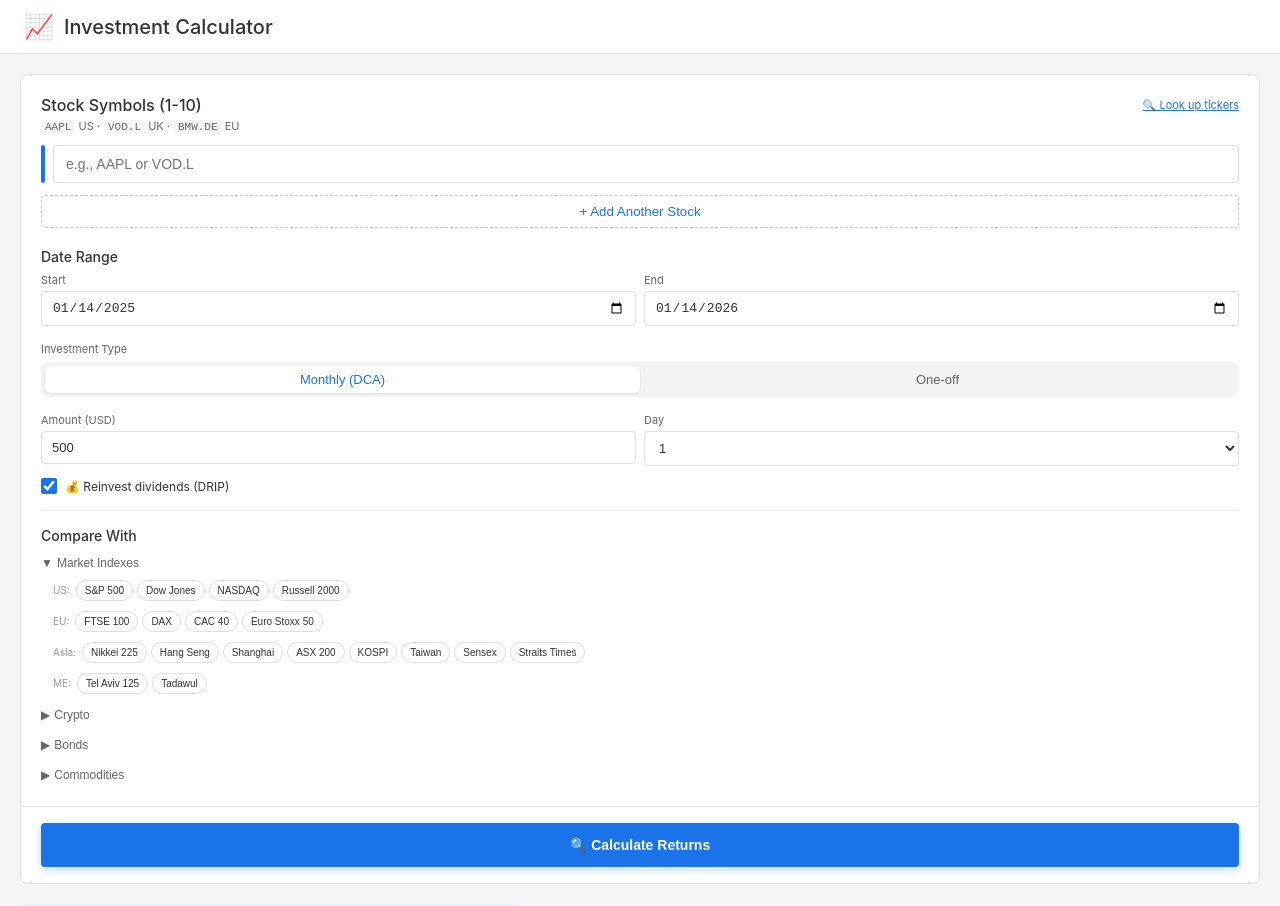
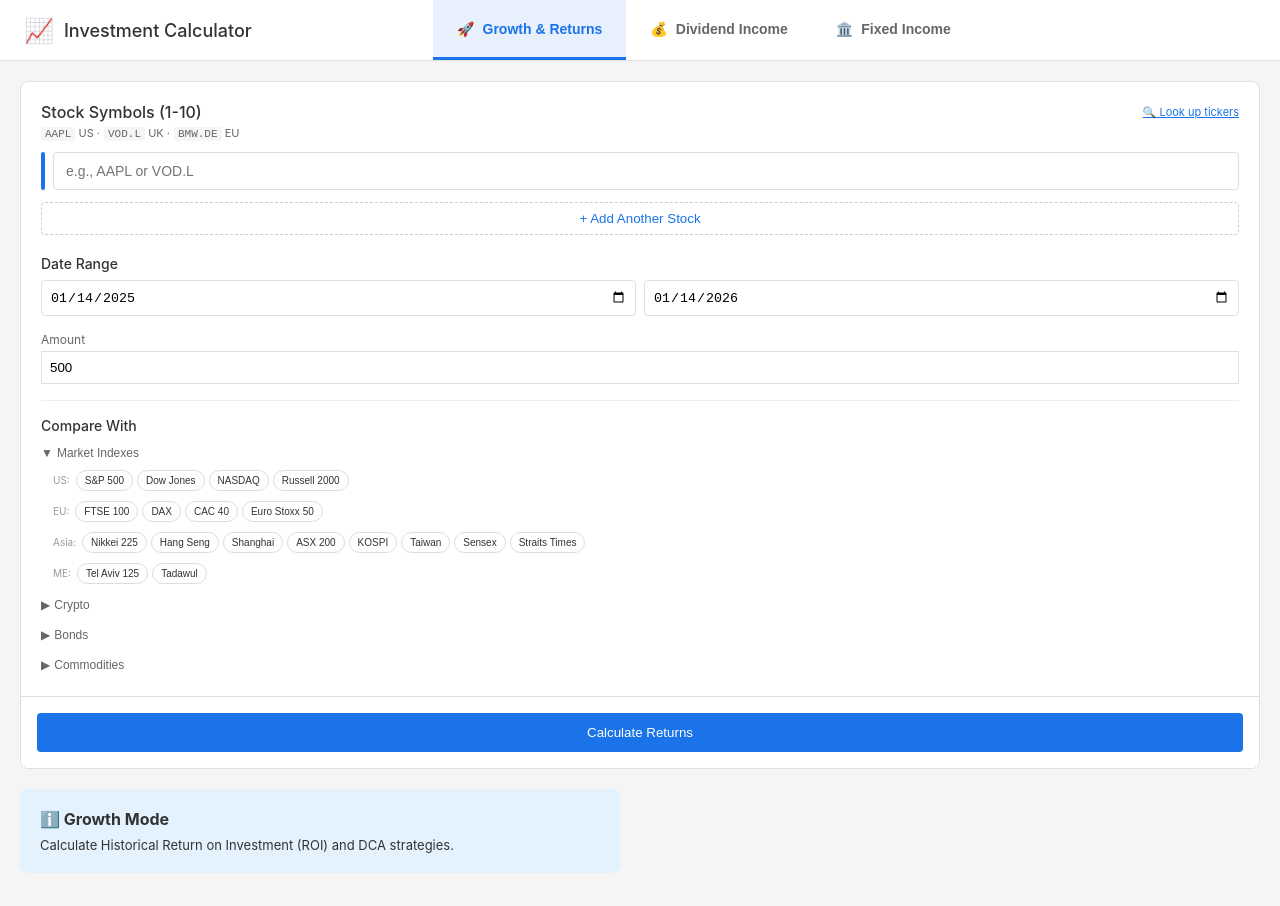
Before and after one commit to MarkJSJewell/investment-analyser, a React (Vite) app: page / in a window 1280 px wide. Shown: the top 906 px of the page. Built offline with nearby package versions, Linux system fonts and the light colour scheme.

Commit message:
Update App.jsx
adding dividends and bonds

```diff
--- a/src/App.jsx
+++ b/src/App.jsx
@@ -6,14 +6,19 @@ import SummaryTable from './components/SummaryTable';
 import IndexConstituents from './components/IndexConstituents';
 import PredictionsCard from './components/PredictionsCard';
 import NewsPanel from './components/NewsPanel';
+import DividendPanel from './components/DividendPanel'; // NEW COMPONENT
+import BondPanel from './components/BondPanel'; // NEW COMPONENT
 import { fetchQuote, fetchHistoricalData, fetchAnalystData } from './services/api';
 import { calculateDCA, buildChartData } from './utils/calculations';
 
-// Theme Context (Kept simple for prop compatibility, but hardcoded to Light Mode)
+// Theme Context
 export const ThemeContext = createContext();
 export const useTheme = () => useContext(ThemeContext);
 
 function App() {
+  const [activeTab, setActiveTab] = useState('growth'); // 'growth', 'dividends', 'bonds'
+
+  // Growth Tab State
   const [stocks, setStocks] = useState([{ symbol: '', status: 'idle', name: '' }]);
   const today = new Date();
   const oneYearAgo = new Date(today.getFullYear() - 1, today.getMonth(), today.getDate()).toISOString().split('T')[0];
@@ -44,8 +49,11 @@ function App() {
     inputBg: 'white',
     headerBg: 'white',
     hoverBg: '#f8f9fa',
+    primary: '#1A73E8',
+    activeTab: '#E8F0FE'
   };
 
+  // ... (Keep existing helper functions like addStock, validateStock, runAnalysis exactly as they were) ...
   const addStock = () => stocks.length < 10 && setStocks([...stocks, { symbol: '', status: 'idle', name: '' }]);
   const removeStock = (index) => stocks.length > 1 && setStocks(stocks.filter((_, i) => i !== index));
   const updateStock = (index, value) => { const n = [...stocks]; n[index] = { symbol: value.toUpperCase(), status: 'idle', name: '' }; setStocks(n); };
@@ -57,32 +65,17 @@ function App() {
   const validateStock = async (index) => {
     const stock = stocks[index];
     if (!stock.symbol.trim()) return;
-
-    const n = [...stocks];
-    n[index] = { ...stock, status: 'validating' };
-    setStocks(n);
-
+    const n = [...stocks]; n[index] = { ...stock, status: 'validating' }; setStocks(n);
     try {
-      // Logic handles ISIN -> Ticker resolution
       const r = await fetchQuote(stock.symbol);
       const u = [...stocks];
-
       if (r.valid) {
-        // Update with resolved symbol (e.g. GB00... -> 0P00...)
-        u[index] = {
-          symbol: r.symbol || stock.symbol,
-          status: 'valid',
-          name: r.name
-        };
+        u[index] = { symbol: r.symbol || stock.symbol, status: 'valid', name: r.name };
       } else {
         u[index] = { ...stock, status: 'invalid', name: r.error || 'Invalid' };
       }
       setStocks(u);
-    } catch {
-      const u = [...stocks];
-      u[index] = { ...stock, status: 'invalid', name: 'Could not validate' };
-      setStocks(u);
-    }
+    } catch { const u = [...stocks]; u[index] = { ...stock, status: 'invalid', name: 'Could not validate' }; setStocks(u); }
   };
 
   const runAnalysis = async () => {
@@ -91,7 +84,6 @@ function App() {
       const validStocks = stocks.filter(s => s.symbol.trim());
       const allSymbols = [...validStocks.map(s => s.symbol), ...selectedIndexes, ...selectedCrypto, ...selectedBonds, ...selectedCommodities];
       if (allSymbols.length === 0) throw new Error('Please enter at least one stock symbol');
-
       const analysisResults = {};
       for (const symbol of allSymbols) {
         try {
@@ -102,261 +94,123 @@ function App() {
       }
       const chartData = buildChartData(analysisResults, allSymbols, investmentMode, investmentAmount);
       setResults({ analysis: analysisResults, chartData, allSymbols });
-
-      // Fetch analyst data sequentially to be kind to API
       setLoadingAnalyst(true);
       const analystResults = {};
       for (const symbol of allSymbols) {
-        try {
-          const d = await fetchAnalystData(symbol);
-          if (d) analystResults[symbol] = d;
-        } catch (e) {
-          console.log(`Analyst data failed for ${symbol}:`, e);
-        }
+        try { const d = await fetchAnalystData(symbol); if (d) analystResults[symbol] = d; } catch (e) { console.log(e); }
       }
       setAnalystData(analystResults);
       setLoadingAnalyst(false);
     } catch (err) { setError(err.message); } finally { setLoading(false); }
   };
 
-  const inputStyle = {
-    padding: '10px 12px',
-    border: `1px solid ${theme.border}`,
-    borderRadius: '4px',
+  // Reusable Tab Button
+  const TabButton = ({ id, icon, label }) => (
+    <button
+      onClick={() => setActiveTab(id)}
+      style={{
+        padding: '12px 24px',
+        background: activeTab === id ? theme.activeTab : 'transparent',
+        border: 'none',
+        borderBottom: activeTab === id ? `3px solid ${theme.primary}` : '3px solid transparent',
+        color: activeTab === id ? theme.primary : theme.textMuted,
+        fontWeight: '600',
+        cursor: 'pointer',
         fontSize: '14px',
-    outline: 'none',
-    width: '100%',
-    background: theme.inputBg,
-    color: theme.text
-  };
+        display: 'flex',
+        alignItems: 'center',
+        gap: '8px'
+      }}
+    >
+      <span>{icon}</span> {label}
+    </button>
+  );
 
   return (
     <ThemeContext.Provider value={{ darkMode: false, theme }}>
       <div style={{ minHeight: '100vh', background: theme.bg, color: theme.text }}>
-        <header style={{ background: theme.headerBg, borderBottom: `1px solid ${theme.border}`, padding: '12px 24px' }}>
-          <div style={{ display: 'flex', alignItems: 'center' }}>
-            <h1 style={{ fontSize: '20px', fontWeight: '500', display: 'flex', alignItems: 'center', gap: '10px', margin: 0 }}>
+
+        {/* Header with Tabs */}
+        <header style={{ background: theme.headerBg, borderBottom: `1px solid ${theme.border}`, padding: '0 24px' }}>
+          <div style={{ display: 'flex', alignItems: 'center', justifyContent: 'space-between', height: '60px' }}>
+            <h1 style={{ fontSize: '18px', fontWeight: '500', display: 'flex', alignItems: 'center', gap: '10px', margin: 0 }}>
               <span style={{ fontSize: '24px' }}>📈</span> Investment Calculator
             </h1>
+
+            {/* Navigation Tabs */}
+            <div style={{ display: 'flex', height: '100%' }}>
+              <TabButton id="growth" icon="🚀" label="Growth & Returns" />
+              <TabButton id="dividends" icon="💰" label="Dividend Income" />
+              <TabButton id="bonds" icon="🏛️" label="Fixed Income" />
+            </div>
+
+            <div style={{ width: '100px' }}></div> {/* Spacer to balance header */}
           </div>
         </header>
 
-        {/* Updated Main Layout: Removed margin: 0 auto, set width to 100% to fill left space */}
-        <main style={{ width: '100%', padding: '20px', boxSizing: 'border-box' }}>
+        <main style={{ width: '100%', padding: '0', boxSizing: 'border-box' }}>
 
-          <div style={{
-            display: 'grid',
-            // Reverted to original grid preferences per request
-            gridTemplateColumns: results ? (sidebarCollapsed ? '50px 1fr 320px' : '400px 1fr 320px') : '1fr',
-            gap: '20px',
-            alignItems: 'start'
-          }}>
-
-            {/* Left Sidebar - Input Controls */}
-            <div style={{
-              background: theme.cardBg,
-              borderRadius: '8px',
-              border: `1px solid ${theme.border}`,
-              position: results ? 'sticky' : 'static',
-              top: '20px',
-              display: 'flex',
-              flexDirection: 'column',
-              maxHeight: results ? 'calc(100vh - 40px)' : 'none',
-              overflow: 'hidden'
-            }}>
-              {/* Collapse/Expand Button */}
+          {/* VIEW: GROWTH (Original Dashboard) */}
+          {activeTab === 'growth' && (
+             <div style={{ padding: '20px', display: 'grid', gridTemplateColumns: results ? (sidebarCollapsed ? '50px 1fr 320px' : '400px 1fr 320px') : '1fr', gap: '20px', alignItems: 'start' }}>
+                {/* ... (Existing Sidebar Code) ... */}
+                <div style={{ background: theme.cardBg, borderRadius: '8px', border: `1px solid ${theme.border}`, position: results ? 'sticky' : 'static', top: '20px', display: 'flex', flexDirection: 'column', maxHeight: results ? 'calc(100vh - 40px)' : 'none', overflow: 'hidden' }}>
                   {results && (
-                <button
-                  onClick={() => setSidebarCollapsed(!sidebarCollapsed)}
-                  style={{
-                    width: '100%',
-                    padding: '8px',
-                    background: theme.hoverBg,
-                    border: 'none',
-                    borderBottom: `1px solid ${theme.border}`,
-                    cursor: 'pointer',
-                    fontSize: '12px',
-                    color: theme.textMuted,
-                    display: 'flex',
-                    alignItems: 'center',
-                    justifyContent: 'center',
-                    gap: '6px',
-                    flexShrink: 0
-                  }}
-                >
-                  {sidebarCollapsed ? '▶' : '◀ Collapse'}
-                </button>
+                    <button onClick={() => setSidebarCollapsed(!sidebarCollapsed)} style={{ width: '100%', padding: '8px', background: theme.hoverBg, border: 'none', borderBottom: `1px solid ${theme.border}`, cursor: 'pointer', fontSize: '12px', color: theme.textMuted }}>{sidebarCollapsed ? '▶' : '◀ Collapse'}</button>
                   )}
-
                   {!sidebarCollapsed && (
                     <div style={{ padding: '20px', overflowY: 'auto', flex: '1 1 auto', minHeight: 0 }}>
                       <StockInput stocks={stocks} onUpdate={updateStock} onRemove={removeStock} onAdd={addStock} onValidate={validateStock} theme={theme} />
-
                       <div style={{ marginTop: '20px' }}>
                         <label style={{ display: 'block', fontWeight: '500', marginBottom: '8px', fontSize: '14px' }}>Date Range</label>
                         <div style={{ display: 'flex', gap: '8px' }}>
-                      <div style={{ flex: 1 }}>
-                        <div style={{ fontSize: '11px', color: theme.textMuted, marginBottom: '4px' }}>Start</div>
-                        <input type="date" value={startDate} onChange={(e) => setStartDate(e.target.value)} min="1990-01-01" max={endDate} style={{ ...inputStyle, padding: '8px 10px', fontSize: '13px' }} />
+                          <input type="date" value={startDate} onChange={(e) => setStartDate(e.target.value)} min="1990-01-01" max={endDate} style={{ padding: '8px', border: `1px solid ${theme.border}`, borderRadius: '4px', width: '100%' }} />
+                          <input type="date" value={endDate} onChange={(e) => setEndDate(e.target.value)} min={startDate} style={{ padding: '8px', border: `1px solid ${theme.border}`, borderRadius: '4px', width: '100%' }} />
                         </div>
-                      <div style={{ flex: 1 }}>
-                        <div style={{ fontSize: '11px', color: theme.textMuted, marginBottom: '4px' }}>End</div>
-                        <input type="date" value={endDate} onChange={(e) => setEndDate(e.target.value)} min={startDate} max={new Date().toISOString().split('T')[0]} style={{ ...inputStyle, padding: '8px 10px', fontSize: '13px' }} />
                       </div>
+                      {/* ... (Rest of inputs: Investment Type, Amount, DRIP, Compare) ... */}
+                      <div style={{ marginTop: '16px' }}>
+                        <label style={{ display: 'block', fontSize: '12px', marginBottom: '4px', color: theme.textMuted }}>Amount</label>
+                        <input type="number" value={investmentAmount} onChange={e => setInvestmentAmount(Number(e.target.value))} style={{ padding: '8px', border: `1px solid ${theme.border}`, width: '100%' }} />
+                      </div>
+                      <ComparisonSelector selectedIndexes={selectedIndexes} selectedCommodities={selectedCommodities} selectedCrypto={selectedCrypto} selectedBonds={selectedBonds} onToggleIndex={toggleIndex} onToggleCommodity={toggleCommodity} onToggleCrypto={toggleCrypto} onToggleBond={toggleBond} />
+                    </div>
+                  )}
+                  <div style={{ padding: '16px', borderTop: `1px solid ${theme.border}`, background: theme.cardBg }}>
+                    <button onClick={runAnalysis} disabled={loading} style={{ width: '100%', background: '#1A73E8', color: 'white', padding: '12px', borderRadius: '4px', border: 'none', cursor: 'pointer', opacity: loading ? 0.7 : 1 }}>{loading ? 'Analyzing...' : 'Calculate Returns'}</button>
                   </div>
                 </div>
 
-                  <div style={{ marginTop: '16px' }}>
-                    <div style={{ fontSize: '11px', color: theme.textMuted, marginBottom: '6px' }}>Investment Type</div>
-                    <div className="toggle-container" style={{ fontSize: '12px' }}>
-                      <button className={`toggle-btn ${investmentMode === 'monthly' ? 'active' : ''}`} onClick={() => setInvestmentMode('monthly')} style={{ padding: '6px 12px' }}>Monthly (DCA)</button>
-                      <button className={`toggle-btn ${investmentMode === 'oneoff' ? 'active' : ''}`} onClick={() => setInvestmentMode('oneoff')} style={{ padding: '6px 12px' }}>One-off</button>
+                {/* Growth Results Area */}
+                {results ? (
+                  <div style={{ minWidth: 0 }}>
+                    <PortfolioChart chartData={results.chartData} allSymbols={results.allSymbols} stocks={stocks} theme={theme} />
+                    <SummaryTable allSymbols={results.allSymbols} analysis={results.analysis} stocks={stocks} analystData={analystData} loadingAnalyst={loadingAnalyst} theme={theme} />
+                    {selectedIndexes.length > 0 && <IndexConstituents selectedIndexes={selectedIndexes} startDate={startDate} endDate={endDate} theme={theme} />}
+                    <PredictionsCard symbols={results.allSymbols} stocks={stocks} theme={theme} />
                   </div>
+                ) : (
+                  <div style={{ background: '#E3F2FD', borderRadius: '8px', padding: '20px', maxWidth: '600px' }}>
+                    <strong>ℹ️ Growth Mode</strong>
+                    <p style={{ marginTop: '8px', fontSize: '13px' }}>Calculate Historical Return on Investment (ROI) and DCA strategies.</p>
                   </div>
+                )}
 
-                  <div style={{ marginTop: '16px' }}>
-                    <div style={{ display: 'flex', gap: '8px' }}>
-                      <div style={{ flex: 1 }}>
-                        <div style={{ fontSize: '11px', color: theme.textMuted, marginBottom: '4px' }}>Amount (USD)</div>
-                        <input type="number" value={investmentAmount} onChange={(e) => setInvestmentAmount(Number(e.target.value))} min="1" style={{ ...inputStyle, padding: '8px 10px', fontSize: '13px' }} />
-                      </div>
-                      {investmentMode === 'monthly' && (
-                        <div style={{ flex: 1 }}>
-                          <div style={{ fontSize: '11px', color: theme.textMuted, marginBottom: '4px' }}>Day</div>
-                          <select value={investmentDay} onChange={(e) => setInvestmentDay(Number(e.target.value))} style={{ ...inputStyle, padding: '8px 10px', fontSize: '13px' }}>
-                            {Array.from({ length: 28 }, (_, i) => i + 1).map(d => <option key={d} value={d}>{d}</option>)}
-                          </select>
+                {results && (
+                  <div style={{ position: 'sticky', top: '20px', height: 'fit-content', maxHeight: 'calc(100vh - 40px)', overflowY: 'auto' }}>
+                    <NewsPanel symbols={results.allSymbols} stocks={stocks} theme={theme} />
                   </div>
                 )}
              </div>
-                  </div>
-
-                  {/* Dividend Reinvestment Toggle */}
-                  <div style={{ marginTop: '12px' }}>
-                    <label style={{ display: 'flex', alignItems: 'center', gap: '8px', cursor: 'pointer', fontSize: '12px' }}>
-                      <input
-                        type="checkbox"
-                        checked={reinvestDividends}
-                        onChange={(e) => setReinvestDividends(e.target.checked)}
-                        style={{ width: '16px', height: '16px', accentColor: '#1A73E8' }}
-                      />
-                      <span>💰 Reinvest dividends (DRIP)</span>
-                    </label>
-                  </div>
-
-                  <ComparisonSelector selectedIndexes={selectedIndexes} selectedCommodities={selectedCommodities} selectedCrypto={selectedCrypto} selectedBonds={selectedBonds} onToggleIndex={toggleIndex} onToggleCommodity={toggleCommodity} onToggleCrypto={toggleCrypto} onToggleBond={toggleBond} />
-
-                  {error && <div style={{ marginTop: '12px', padding: '10px', background: '#FFEBEE', borderRadius: '4px', color: '#C62828', fontSize: '12px' }}>⚠️ {error}</div>}
-                </div>
           )}
 
-              {/* Fixed Calculate Button */}
-              <div style={{
-                padding: sidebarCollapsed ? '8px' : '16px 20px',
-                borderTop: `1px solid ${theme.border}`,
-                background: theme.cardBg,
-                flexShrink: 0
-              }}>
-                {!sidebarCollapsed && (
-                  <button
-                    onClick={runAnalysis}
-                    disabled={loading}
-                    style={{
-                      width: '100%',
-                      background: '#1A73E8',
-                      color: 'white',
-                      border: 'none',
-                      borderRadius: '4px',
-                      padding: '14px',
-                      fontSize: '14px',
-                      fontWeight: '600',
-                      cursor: loading ? 'wait' : 'pointer',
-                      opacity: loading ? 0.7 : 1,
-                      boxShadow: '0 2px 8px rgba(26, 115, 232, 0.3)'
-                    }}
-                  >
-                    {loading ? <span><span className="spinner"></span>Analyzing...</span> : '🔍 Calculate Returns'}
-                  </button>
-                )}
-                {sidebarCollapsed && (
-                  <button
-                    onClick={runAnalysis}
-                    disabled={loading}
-                    title="Calculate Returns"
-                    style={{
-                      width: '100%',
-                      background: '#1A73E8',
-                      color: 'white',
-                      border: 'none',
-                      borderRadius: '4px',
-                      padding: '10px',
-                      fontSize: '16px',
-                      cursor: loading ? 'wait' : 'pointer',
-                      opacity: loading ? 0.7 : 1
-                    }}
-                  >
-                    {loading ? '⏳' : '🔍'}
-                  </button>
-                )}
-              </div>
-            </div>
+          {/* VIEW: DIVIDENDS */}
+          {activeTab === 'dividends' && <DividendPanel theme={theme} />}
 
-            {/* Middle Content Area */}
-            {results && (
-              <div style={{ minWidth: 0 }}>
-                {/* Chart */}
-                <PortfolioChart chartData={results.chartData} allSymbols={results.allSymbols} stocks={stocks} theme={theme} />
+          {/* VIEW: BONDS */}
+          {activeTab === 'bonds' && <BondPanel theme={theme} />}
 
-                {/* Summary Table */}
-                <SummaryTable
-                  allSymbols={results.allSymbols}
-                  analysis={results.analysis}
-                  stocks={stocks}
-                  analystData={analystData}
-                  loadingAnalyst={loadingAnalyst}
-                  theme={theme}
-                />
-
-                {/* Index Constituents */}
-                {selectedIndexes.length > 0 && (
-                  <IndexConstituents selectedIndexes={selectedIndexes} startDate={startDate} endDate={endDate} theme={theme} />
-                )}
-
-                {/* Predictions Card */}
-                <PredictionsCard symbols={results.allSymbols} stocks={stocks} theme={theme} />
-              </div>
-            )}
-
-            {/* Right Sidebar - News Panel */}
-            {results && (
-              <div style={{
-                position: 'sticky',
-                top: '20px',
-                height: 'fit-content',
-                maxHeight: 'calc(100vh - 40px)',
-                overflowY: 'auto'
-              }}>
-                <NewsPanel symbols={results.allSymbols} stocks={stocks} theme={theme} />
-              </div>
-            )}
-
-            {/* Show info box when no results */}
-            {!results && (
-              <div style={{ background: '#E3F2FD', borderRadius: '8px', padding: '20px', fontSize: '13px', maxWidth: '600px', justifySelf: 'start' }}>
-                <strong>ℹ️ How to use</strong>
-                <p style={{ marginTop: '8px', lineHeight: '1.5' }}>1. Enter stock symbols (e.g., AAPL, MSFT) or ISINs</p>
-                <p style={{ marginTop: '4px', lineHeight: '1.5' }}>2. Select indexes, crypto or commodities to compare</p>
-                <p style={{ marginTop: '4px', lineHeight: '1.5' }}>3. Set your date range and investment amount</p>
-                <p style={{ marginTop: '4px', lineHeight: '1.5' }}>4. Click "Calculate Returns"</p>
-                <p style={{ marginTop: '12px', color: theme.textMuted, fontSize: '12px' }}>Data from Yahoo Finance. Toggle DRIP to include/exclude dividend reinvestment.</p>
-              </div>
-            )}
-          </div>
         </main>
-
-        <footer style={{ textAlign: 'center', padding: '16px', color: theme.textMuted, fontSize: '11px' }}>
-          Data provided by Yahoo Finance • For educational purposes only • Past performance does not guarantee future results
-        </footer>
       </div>
     </ThemeContext.Provider>
   );
```
Lines whose indentation alone changed are shown as unchanged.
